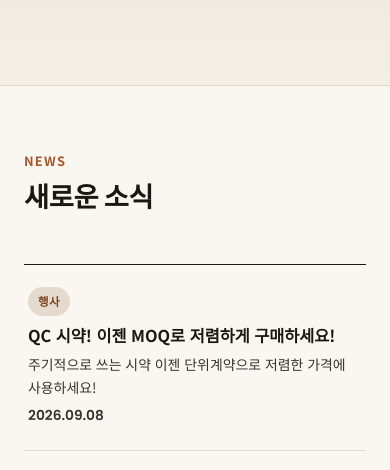
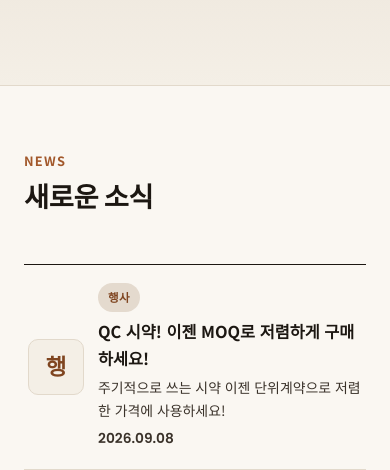
Before and after one commit to ddotan628-sketch/dodan-site, an Eleventy site: page src/board/notices/index.njk in a window 390 px wide. Shown: the part 365-835 px from the top of the page. Built offline with nearby package versions, Linux system fonts and the light colour scheme; Eleventy itself is replaced by a stand-in of ours; files that its build step writes are made by us from their sources.

Commit message:
Add files via upload

```diff
--- a/src/board/notices/index.njk
+++ b/src/board/notices/index.njk
@@ -26,8 +26,17 @@ tags: []
     <div class="board-list">
       {% for post in collections.notices %}
       <a class="board-item" href="{{ post.url }}">
-        <span class="board-item__badge">{{ post.data.category or "공지" }}</span>
-        <span class="board-item__title">{{ post.data.title }}{% if post.data.summary %}<span class="excerpt">{{ post.data.summary }}</span>{% endif %}</span>
+        <span class="board-item__thumb">
+          {% if post.data.image %}
+          <img src="{{ post.data.image }}" alt="" loading="lazy">
+          {% else %}
+          <span class="board-item__thumb-fallback">{{ (post.data.category or post.data.title) | first }}</span>
+          {% endif %}
+        </span>
+        <span class="board-item__content">
+          <span class="board-item__badge">{{ post.data.category or "공지" }}</span>
+          <span class="board-item__title">{{ post.data.title }}{% if post.data.summary %}<span class="excerpt">{{ post.data.summary }}</span>{% endif %}</span>
+        </span>
         <span class="board-item__date">{{ post.date | koDate }}</span>
       </a>
       {% else %}
--- a/src/css/style.css
+++ b/src/css/style.css
@@ -508,14 +508,25 @@ section { padding: 88px 0; }
 .board-head { display: flex; align-items: flex-end; justify-content: space-between; gap: 20px; margin-bottom: 36px; flex-wrap: wrap; }
 .board-list { display: flex; flex-direction: column; border-top: 1px solid var(--ink); }
 .board-item {
-  display: grid; grid-template-columns: 120px 1fr 140px; gap: 20px; align-items: center;
-  padding: 22px 4px; border-bottom: 1px solid var(--line);
+  display: grid; grid-template-columns: 72px 1fr 140px; gap: 20px; align-items: center;
+  padding: 18px 4px; border-bottom: 1px solid var(--line);
 }
 .board-item:hover { background: var(--beige-pale); }
+.board-item__thumb {
+  width: 72px; height: 72px; border-radius: 10px; flex: none; overflow: hidden;
+  background: var(--beige-pale); border: 1px solid var(--line);
+  display: flex; align-items: center; justify-content: center;
+}
+.board-item__thumb img { width: 100%; height: 100%; object-fit: cover; }
+.board-item__thumb-fallback {
+  font-family: "Poppins", sans-serif; font-weight: 700; font-size: 1.4rem;
+  color: var(--accent-dark); text-transform: uppercase;
+}
+.board-item__content { display: flex; flex-direction: column; gap: 6px; min-width: 0; }
 .board-item__badge {
   font-size: 0.72rem; font-weight: 700; letter-spacing: 0.04em;
   background: var(--beige); color: var(--accent-dark);
-  padding: 5px 10px; border-radius: 999px; justify-self: start;
+  padding: 5px 10px; border-radius: 999px; align-self: flex-start;
 }
 .board-item__title { font-weight: 600; font-size: 1.02rem; }
 .board-item__title span.excerpt { display: block; font-weight: 400; font-size: 0.87rem; color: var(--ink-soft); margin-top: 4px; }
@@ -681,8 +692,10 @@ section { padding: 88px 0; }
   .site-nav { display: none; }
   .nav-toggle { display: flex; }
   .grid-3, .grid-4, .cert-list, .process, .grid-2 { grid-template-columns: 1fr; }
-  .board-item { grid-template-columns: 1fr; gap: 6px; }
-  .board-item__date { text-align: left; }
+  .board-item { grid-template-columns: 56px 1fr; gap: 6px 14px; }
+  .board-item__thumb { width: 56px; height: 56px; grid-row: 1 / 3; }
+  .board-item__content { grid-column: 2; }
+  .board-item__date { grid-column: 2; text-align: left; }
   .form-row { grid-template-columns: 1fr; }
   section { padding: 60px 0; }
   .cta-band { padding: 40px 22px; margin: 0 16px; }
```
Also changed, not shown: src/board/deliveries/index.njk (+11 -2 lines).
